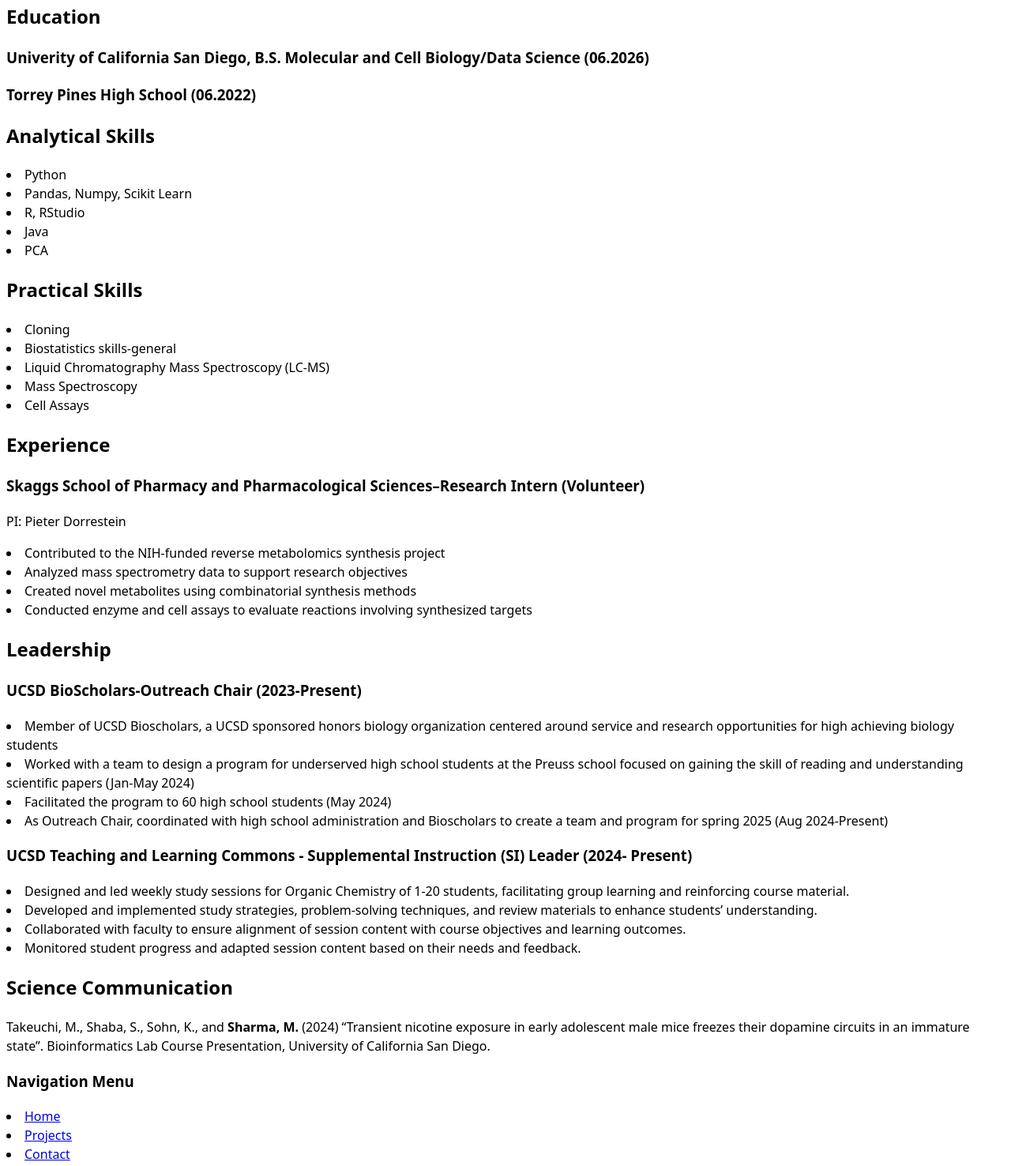
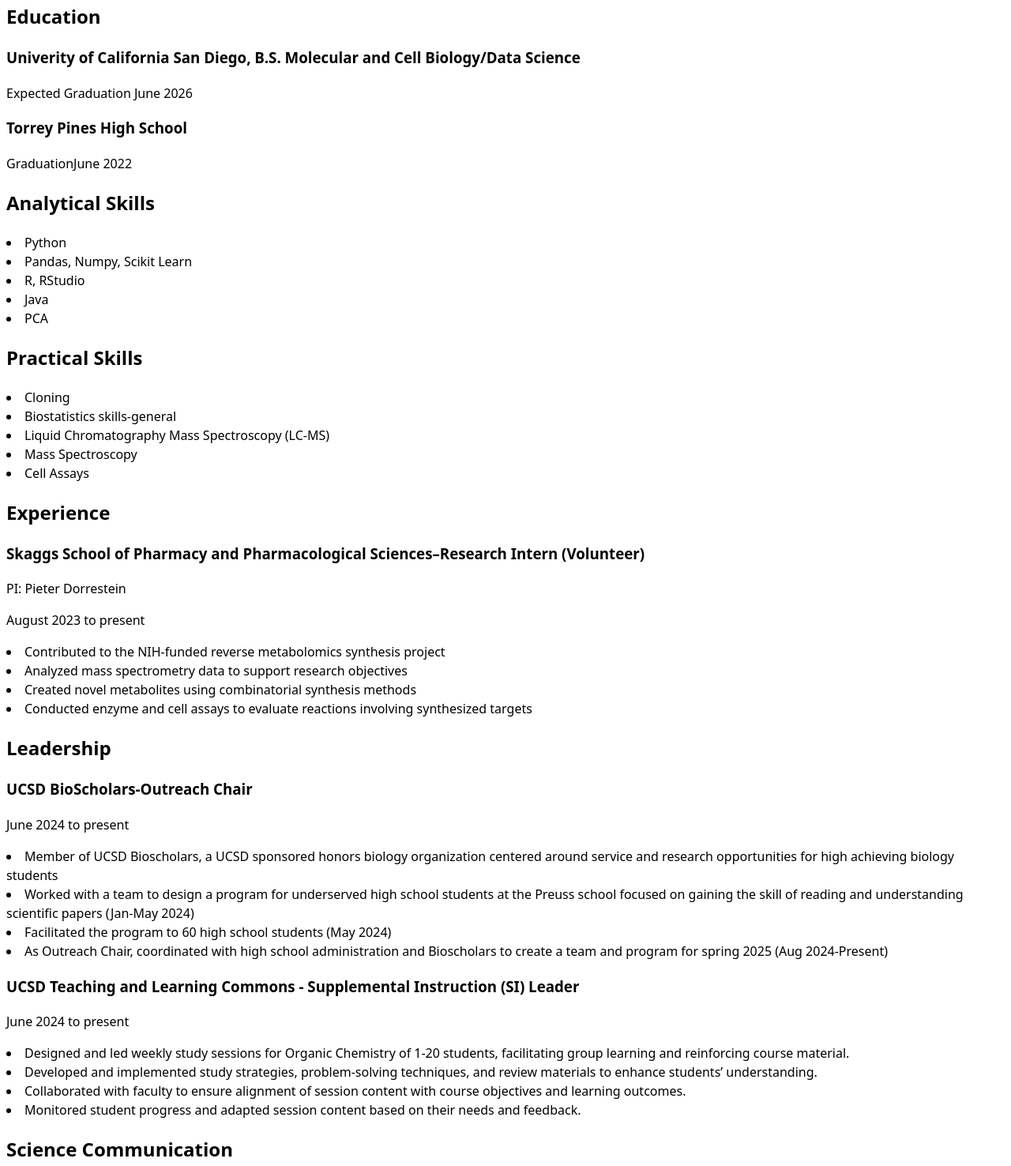
Before and after one commit to msharma-26/portfolio, a plain HTML site: page resume/index.html in a window 1280 px wide. Shown: the part 88-1564 px from the top of the page at 79% size. Drawn offline with Linux system fonts and the light colour scheme.

Commit message:
added times

```diff
--- a/resume/index.html
+++ b/resume/index.html
@@ -11,8 +11,10 @@
 
     <section name = "education">
         <h1>Education</h1>
-        <h3>Univerity of California San Diego, B.S. Molecular and Cell Biology/Data Science (06.2026)</h3>
-        <h3>Torrey Pines High School (06.2022)</h3>
+        <h3>Univerity of California San Diego, B.S. Molecular and Cell Biology/Data Science</h3>
+        <p>Expected Graduation <time datetime="2026-06-01">June 2026</time></p>
+        <h3>Torrey Pines High School </h3>
+        <p>Graduation<time datetime="2022-06-01">June 2022</time></p>
 
     </section>
 
@@ -38,6 +40,7 @@
         <h2>Experience</h2>
         <h3>Skaggs School of Pharmacy and Pharmacological Sciences–Research Intern (Volunteer)</h3>
         <p>PI: Pieter Dorrestein</p>
+        <p><time datetime="2023-08-01">August 2023</time> to present</p>
         <li>Contributed to the NIH-funded reverse metabolomics synthesis project</li>
         <li>Analyzed mass spectrometry data to support research objectives</li>
         <li>Created novel metabolites using combinatorial synthesis methods</li>
@@ -50,13 +53,15 @@
     <section name = "leadership">
         <h2>Leadership</h2>
 
-        <h3>UCSD BioScholars-Outreach Chair (2023-Present)</h3>
+        <h3>UCSD BioScholars-Outreach Chair</h3>
+        <p><time datetime="2024-06-01">June 2024</time> to present</p>
         <li>Member of UCSD Bioscholars, a UCSD sponsored honors biology organization centered around service and research opportunities for high achieving biology students</li>
         <li>Worked with a team to design  a program for underserved high school students at the Preuss school focused on gaining the skill of reading and understanding scientific papers (Jan-May 2024)</li>
         <li>Facilitated the program to 60 high school students (May 2024)</li>
         <li>As Outreach Chair, coordinated with high school administration and Bioscholars to create a team and program for spring 2025 (Aug 2024-Present)</li>
 
-        <h3>UCSD Teaching and Learning Commons - Supplemental Instruction (SI) Leader (2024- Present)</h3>
+        <h3>UCSD Teaching and Learning Commons - Supplemental Instruction (SI) Leader</h3>
+        <p><time datetime="2024-06-01">June 2024</time> to present</p>
         <li>Designed and led weekly study sessions for Organic Chemistry of 1-20 students, facilitating group learning and reinforcing course material.</li>
         <li>Developed and implemented study strategies, problem-solving techniques, and review materials to enhance students’ understanding.</li>
         <li>Collaborated with faculty to ensure alignment of session content with course objectives and learning outcomes.</li>
```
